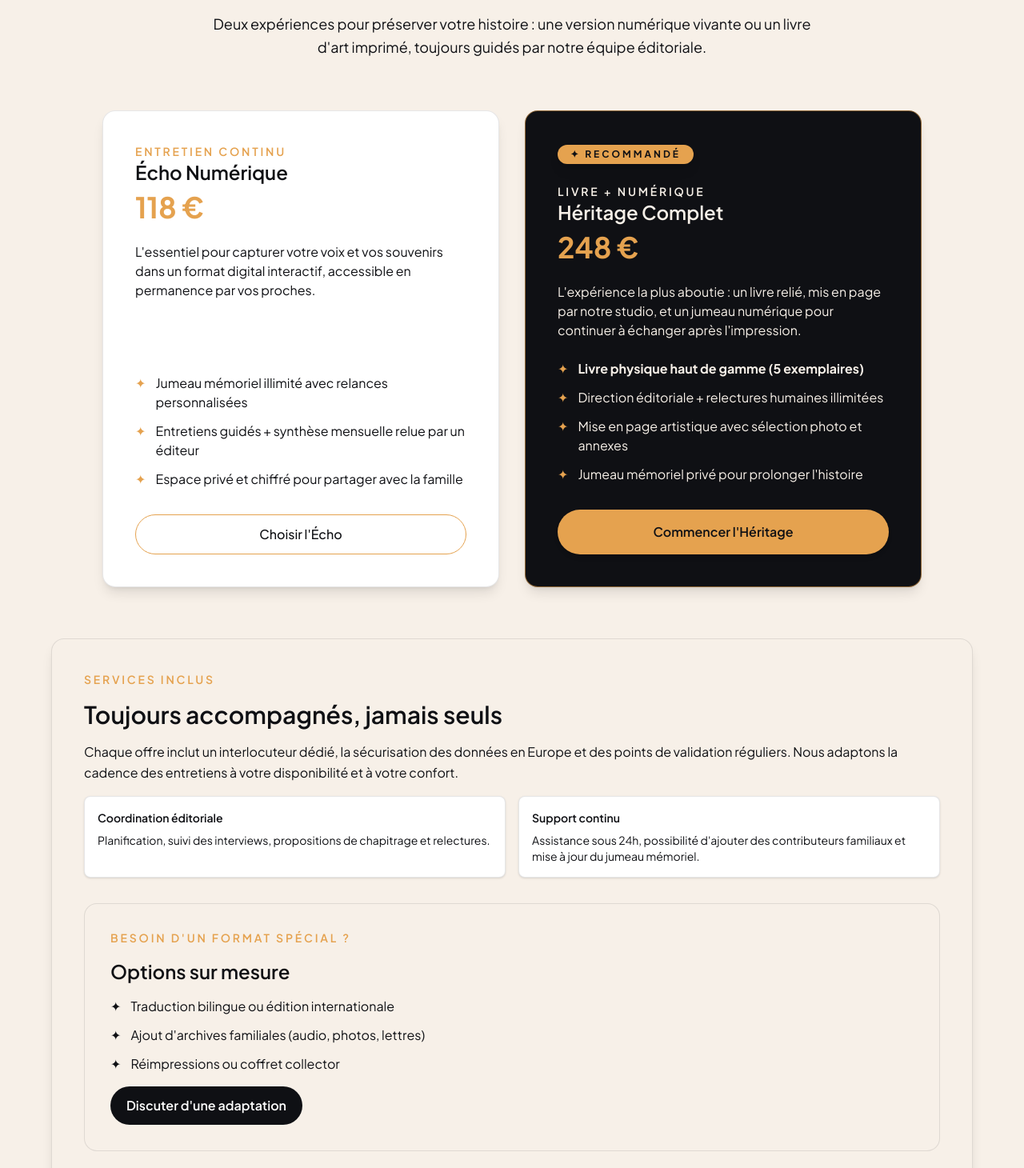
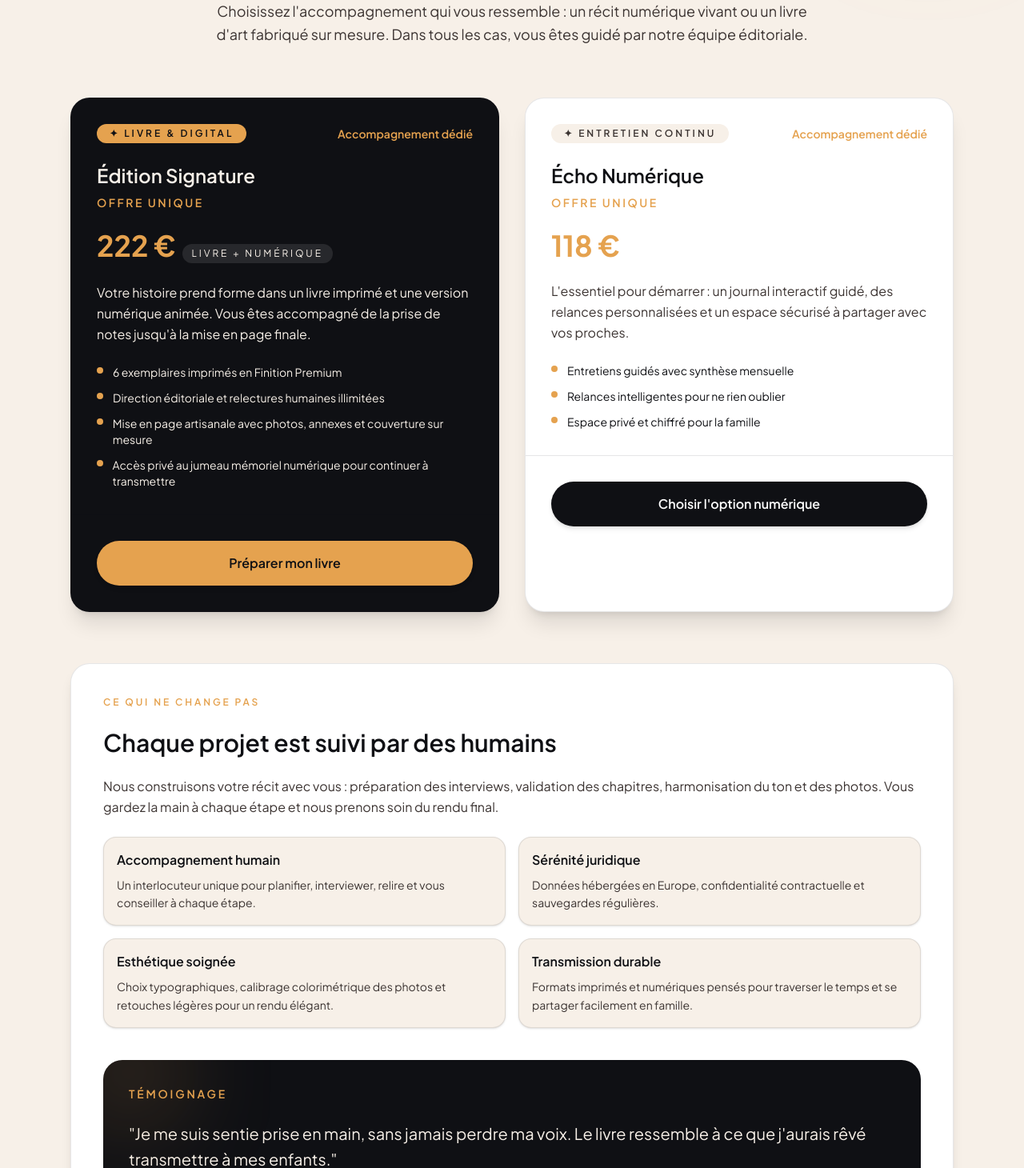
Before and after one commit to solalchetrit/loomina, a Next.js app: page /offres in a window 1280 px wide. Shown: the part 290-1750 px from the top of the page at 80% size. Built offline with nearby package versions, Linux system fonts and the light colour scheme.

Commit message:
Redesign offres page layout

```diff
--- a/app/offres/page.tsx
+++ b/app/offres/page.tsx
@@ -1,91 +1,167 @@
+const offers = [
+    {
+        title: "Édition Signature",
+        badge: "Livre & digital",
+        price: "222 €",
+        description:
+            "Votre histoire prend forme dans un livre imprimé et une version numérique animée. Vous êtes accompagné de la prise de notes jusqu'à la mise en page finale.",
+        highlights: [
+            "6 exemplaires imprimés en Finition Premium",
+            "Direction éditoriale et relectures humaines illimitées",
+            "Mise en page artisanale avec photos, annexes et couverture sur mesure",
+            "Accès privé au jumeau mémoriel numérique pour continuer à transmettre",
+        ],
+        cta: "Préparer mon livre",
+    },
+    {
+        title: "Écho Numérique",
+        badge: "Entretien continu",
+        price: "118 €",
+        description:
+            "L'essentiel pour démarrer : un journal interactif guidé, des relances personnalisées et un espace sécurisé à partager avec vos proches.",
+        highlights: [
+            "Entretiens guidés avec synthèse mensuelle",
+            "Relances intelligentes pour ne rien oublier",
+            "Espace privé et chiffré pour la famille",
+        ],
+        cta: "Choisir l'option numérique",
+    },
+];
+
+const essentials = [
+    {
+        title: "Accompagnement humain",
+        text: "Un interlocuteur unique pour planifier, interviewer, relire et vous conseiller à chaque étape.",
+    },
+    {
+        title: "Sérénité juridique",
+        text: "Données hébergées en Europe, confidentialité contractuelle et sauvegardes régulières.",
+    },
+    {
+        title: "Esthétique soignée",
+        text: "Choix typographiques, calibrage colorimétrique des photos et retouches légères pour un rendu élégant.",
+    },
+    {
+        title: "Transmission durable",
+        text: "Formats imprimés et numériques pensés pour traverser le temps et se partager facilement en famille.",
+    },
+];
+
 export default function Offres() {
     return (
-        <div className="relative min-h-screen overflow-hidden bg-[var(--loomina-gray-light)] text-[var(--loomina-black)] py-24 px-6">
-            <div className="relative max-w-6xl mx-auto space-y-16">
+        <div className="min-h-screen bg-[var(--loomina-gray-light)] text-[var(--loomina-black)]">
+            <div className="relative max-w-6xl mx-auto px-6 py-20 space-y-16">
+                <div className="absolute -top-24 -right-10 h-48 w-48 rounded-full bg-[var(--loomina-gold)]/20 blur-3xl" aria-hidden />
                 <header className="text-center space-y-4 max-w-3xl mx-auto">
-                    <p className="text-sm uppercase tracking-[0.2em] text-[var(--loomina-gold)] font-semibold">Formats et accompagnement</p>
-                    <h1 className="text-4xl md:text-5xl font-semibold leading-tight text-[var(--loomina-black)]">Nos offres pour transmettre</h1>
-                    <p className="text-lg text-[var(--loomina-black)] leading-relaxed">
-                        Deux expériences pour préserver votre histoire : une version numérique vivante ou un livre d'art imprimé, toujours guidés par notre équipe éditoriale.
+                    <p className="text-xs md:text-sm uppercase tracking-[0.28em] text-[var(--loomina-gold)] font-semibold">
+                        Offres Loomina
+                    </p>
+                    <h1 className="text-4xl md:text-5xl font-semibold leading-tight">Vos souvenirs, mis en beauté</h1>
+                    <p className="text-lg leading-relaxed text-[var(--loomina-gray-dark)]">
+                        Choisissez l'accompagnement qui vous ressemble : un récit numérique vivant ou un livre d'art fabriqué sur mesure.
+                        Dans tous les cas, vous êtes guidé par notre équipe éditoriale.
                     </p>
                 </header>
 
-                <section className="grid md:grid-cols-2 gap-8 max-w-5xl mx-auto">
-                    <div className="bg-white border border-[var(--loomina-black)]/10 p-10 rounded-2xl shadow-lg hover:border-[var(--loomina-gold)]/40 transition-colors flex flex-col">
-                        <p className="text-sm uppercase tracking-[0.2em] text-[var(--loomina-gold)] font-semibold">Entretien continu</p>
-                        <h3 className="text-2xl font-semibold text-[var(--loomina-black)] mb-2">Écho Numérique</h3>
-                        <div className="text-4xl font-bold text-[var(--loomina-gold)] mb-6">118 €</div>
-                        <p className="text-[var(--loomina-black)] mb-6 flex-grow">
-                            L'essentiel pour capturer votre voix et vos souvenirs dans un format digital interactif, accessible en permanence par vos proches.
+                <section className="grid md:grid-cols-2 gap-8">
+                    {offers.map((offer, index) => (
+                        <div
+                            key={offer.title}
+                            className={`relative overflow-hidden rounded-3xl border border-[var(--loomina-black)]/10 shadow-xl flex flex-col h-full transition-transform duration-300 hover:-translate-y-1 ${
+                                index === 0 ? "bg-[var(--loomina-black)] text-[var(--loomina-gray-light)]" : "bg-white"
+                            }`}
+                        >
+                            <div className="p-8 space-y-6">
+                                <div className="flex items-center justify-between">
+                                    <span
+                                        className={`inline-flex items-center gap-2 px-4 py-1 text-xs font-semibold uppercase tracking-[0.25em] rounded-full ${
+                                            index === 0
+                                                ? "bg-[var(--loomina-gold)] text-[var(--loomina-black)]"
+                                                : "bg-[var(--loomina-gray-light)] text-[var(--loomina-gray-dark)]"
+                                        }`}
+                                    >
+                                        ✦ {offer.badge}
+                                    </span>
+                                    <span className="text-sm text-[var(--loomina-gold)] font-semibold">Accompagnement dédié</span>
+                                </div>
+                                <div className="space-y-2">
+                                    <h3 className="text-2xl font-semibold">{offer.title}</h3>
+                                    <p className="text-sm uppercase tracking-[0.18em] text-[var(--loomina-gold)] font-semibold">
+                                        Offre unique
                                     </p>
-                        <ul className="space-y-3 mb-8 text-[var(--loomina-black)]">
-                            <li className="flex items-start gap-3"><span className="text-[var(--loomina-gold)]">✦</span>Jumeau mémoriel illimité avec relances personnalisées</li>
-                            <li className="flex items-start gap-3"><span className="text-[var(--loomina-gold)]">✦</span>Entretiens guidés + synthèse mensuelle relue par un éditeur</li>
-                            <li className="flex items-start gap-3"><span className="text-[var(--loomina-gold)]">✦</span>Espace privé et chiffré pour partager avec la famille</li>
+                                </div>
+                                <div className="flex items-baseline gap-2">
+                                    <span className="text-4xl font-bold text-[var(--loomina-gold)]">{offer.price}</span>
+                                    {index === 0 && (
+                                        <span className="text-xs uppercase tracking-[0.24em] bg-white/10 px-3 py-1 rounded-full">
+                                            Livre + numérique
+                                        </span>
+                                    )}
+                                </div>
+                                <p className={`leading-relaxed ${index === 0 ? "text-[var(--loomina-gray-light)]" : "text-[var(--loomina-gray-dark)]"}`}>
+                                    {offer.description}
+                                </p>
+                                <ul className="space-y-3 text-sm">
+                                    {offer.highlights.map((item) => (
+                                        <li key={item} className="flex items-start gap-3">
+                                            <span className="mt-1 h-2 w-2 rounded-full bg-[var(--loomina-gold)]" />
+                                            <span className={`${index === 0 ? "text-[var(--loomina-gray-light)]" : "text-[var(--loomina-black)]"}`}>
+                                                {item}
+                                            </span>
+                                        </li>
+                                    ))}
                                 </ul>
-                        <button className="w-full py-3 rounded-full border border-[var(--loomina-gold)] text-[var(--loomina-black)] font-medium hover:bg-[var(--loomina-gold)]/20 transition-colors">
-                            Choisir l'Écho
+                            </div>
+                            <div className="p-8 border-t border-[var(--loomina-black)]/10">
+                                <button
+                                    className={`w-full py-4 rounded-full font-semibold transition-all shadow-md ${
+                                        index === 0
+                                            ? "bg-[var(--loomina-gold)] text-[var(--loomina-black)] hover:brightness-110"
+                                            : "bg-[var(--loomina-black)] text-white hover:brightness-110"
+                                    }`}
+                                >
+                                    {offer.cta}
                                 </button>
                             </div>
-
-                    <div className="relative bg-[var(--loomina-black)] p-10 rounded-2xl border border-[var(--loomina-gold)]/60 shadow-lg flex flex-col text-[var(--loomina-gray-light)]">
-                        <div className="relative">
-                            <div className="inline-flex items-center gap-2 bg-[var(--loomina-gold)] text-[var(--loomina-black)] px-4 py-1 text-xs font-bold uppercase tracking-[0.25em] rounded-full shadow-lg">
-                                ✦ Recommandé
                         </div>
-                            <p className="mt-6 text-sm uppercase tracking-[0.2em] text-[var(--loomina-gray-light)] font-semibold">Livre + numérique</p>
-                            <h3 className="text-2xl font-semibold mb-2">Héritage Complet</h3>
-                            <div className="text-4xl font-bold text-[var(--loomina-gold)] mb-6">248 €</div>
-                        </div>
-                        <p className="text-[var(--loomina-gray-light)] mb-6 flex-grow">
-                            L'expérience la plus aboutie : un livre relié, mis en page par notre studio, et un jumeau numérique pour continuer à échanger après l'impression.
-                        </p>
-                        <ul className="space-y-3 mb-8 text-[var(--loomina-gray-light)]">
-                            <li className="flex items-start gap-3"><span className="text-[var(--loomina-gold)]">✦</span><strong>Livre physique haut de gamme (5 exemplaires)</strong></li>
-                            <li className="flex items-start gap-3"><span className="text-[var(--loomina-gold)]">✦</span>Direction éditoriale + relectures humaines illimitées</li>
-                            <li className="flex items-start gap-3"><span className="text-[var(--loomina-gold)]">✦</span>Mise en page artistique avec sélection photo et annexes</li>
-                            <li className="flex items-start gap-3"><span className="text-[var(--loomina-gold)]">✦</span>Jumeau mémoriel privé pour prolonger l'histoire</li>
-                        </ul>
-                        <button className="relative w-full py-4 rounded-full bg-[var(--loomina-gold)] text-[var(--loomina-black)] font-semibold hover:brightness-110 transition-all shadow-md">
-                            Commencer l'Héritage
-                        </button>
-                    </div>
+                    ))}
                 </section>
 
-                <section className="bg-[var(--loomina-gray-light)] border border-[var(--loomina-black)]/10 rounded-2xl p-8 md:p-10 shadow-lg">
-                    <div className="grid md:grid-cols-[1.2fr,1fr] gap-8 items-start">
-                        <div className="space-y-4">
-                            <p className="text-sm uppercase tracking-[0.2em] text-[var(--loomina-gold)] font-semibold">Services inclus</p>
-                            <h2 className="text-3xl font-semibold text-[var(--loomina-black)]">Toujours accompagnés, jamais seuls</h2>
-                            <p className="text-[var(--loomina-black)] leading-relaxed">
-                                Chaque offre inclut un interlocuteur dédié, la sécurisation des données en Europe et des points de validation réguliers. Nous adaptons la cadence des entretiens à votre disponibilité et à votre confort.
+                <section className="grid lg:grid-cols-[1.2fr,0.9fr] gap-10 items-center bg-white rounded-3xl p-10 border border-[var(--loomina-black)]/10 shadow-lg">
+                    <div className="space-y-6">
+                        <p className="text-xs uppercase tracking-[0.24em] text-[var(--loomina-gold)] font-semibold">Ce qui ne change pas</p>
+                        <h2 className="text-3xl font-semibold">Chaque projet est suivi par des humains</h2>
+                        <p className="text-[var(--loomina-gray-dark)] leading-relaxed">
+                            Nous construisons votre récit avec vous : préparation des interviews, validation des chapitres, harmonisation du ton et des photos. Vous gardez la main à chaque étape et nous prenons soin du rendu final.
                         </p>
-                            <div className="grid md:grid-cols-2 gap-4 text-sm">
-                                <div className="bg-white rounded-lg p-4 border border-[var(--loomina-black)]/10 shadow-sm">
-                                    <p className="font-semibold text-[var(--loomina-black)]">Coordination éditoriale</p>
-                                    <p className="text-[var(--loomina-black)] mt-2">Planification, suivi des interviews, propositions de chapitrage et relectures.</p>
+                        <div className="grid sm:grid-cols-2 gap-4">
+                            {essentials.map((item) => (
+                                <div
+                                    key={item.title}
+                                    className="bg-[var(--loomina-gray-light)] rounded-2xl p-4 border border-[var(--loomina-black)]/10 shadow-sm"
+                                >
+                                    <p className="font-semibold">{item.title}</p>
+                                    <p className="text-sm text-[var(--loomina-gray-dark)] mt-2 leading-relaxed">{item.text}</p>
                                 </div>
-                                <div className="bg-white rounded-lg p-4 border border-[var(--loomina-black)]/10 shadow-sm">
-                                    <p className="font-semibold text-[var(--loomina-black)]">Support continu</p>
-                                    <p className="text-[var(--loomina-black)] mt-2">Assistance sous 24h, possibilité d'ajouter des contributeurs familiaux et mise à jour du jumeau mémoriel.</p>
+                            ))}
                         </div>
                     </div>
+                    <div className="bg-[var(--loomina-black)] text-[var(--loomina-gray-light)] rounded-3xl p-8 space-y-6 relative overflow-hidden">
+                        <div className="absolute -top-10 -left-6 h-28 w-28 rounded-full bg-[var(--loomina-gold)]/30 blur-3xl" aria-hidden />
+                        <p className="text-sm uppercase tracking-[0.2em] text-[var(--loomina-gold)] font-semibold">Témoignage</p>
+                        <blockquote className="text-xl leading-relaxed">
+                            "Je me suis sentie prise en main, sans jamais perdre ma voix. Le livre ressemble à ce que j'aurais rêvé transmettre à mes enfants."
+                        </blockquote>
+                        <div className="space-y-1">
+                            <p className="font-semibold">Françoise, 68 ans</p>
+                            <p className="text-sm text-[var(--loomina-gold)]">Projet terminé en 6 semaines</p>
                         </div>
-                        <div className="bg-[var(--loomina-gray-light)] text-[var(--loomina-black)] rounded-2xl p-8 space-y-4 border border-[var(--loomina-black)]/10">
-                            <p className="text-sm uppercase tracking-[0.2em] text-[var(--loomina-gold)] font-semibold">Besoin d'un format spécial ?</p>
-                            <h3 className="text-2xl font-semibold">Options sur mesure</h3>
-                            <ul className="space-y-3 text-[var(--loomina-black)]">
-                                <li className="flex gap-3 items-start"><span className="text-[var(--loomina-black)]">✦</span>Traduction bilingue ou édition internationale</li>
-                                <li className="flex gap-3 items-start"><span className="text-[var(--loomina-black)]">✦</span>Ajout d'archives familiales (audio, photos, lettres)</li>
-                                <li className="flex gap-3 items-start"><span className="text-[var(--loomina-black)]">✦</span>Réimpressions ou coffret collector</li>
-                            </ul>
                         <a
                             href="mailto:offres@loomina.fr"
-                                className="inline-flex items-center justify-center px-5 py-3 rounded-full bg-[var(--loomina-black)] text-white font-semibold hover:brightness-110 transition"
+                            className="inline-flex items-center justify-center px-5 py-3 rounded-full bg-[var(--loomina-gold)] text-[var(--loomina-black)] font-semibold hover:brightness-110 transition"
                         >
-                                Discuter d'une adaptation
+                            Parler avec l'équipe éditoriale
                         </a>
-                        </div>
                     </div>
                 </section>
             </div>
```
Lines whose indentation alone changed are shown as unchanged.
